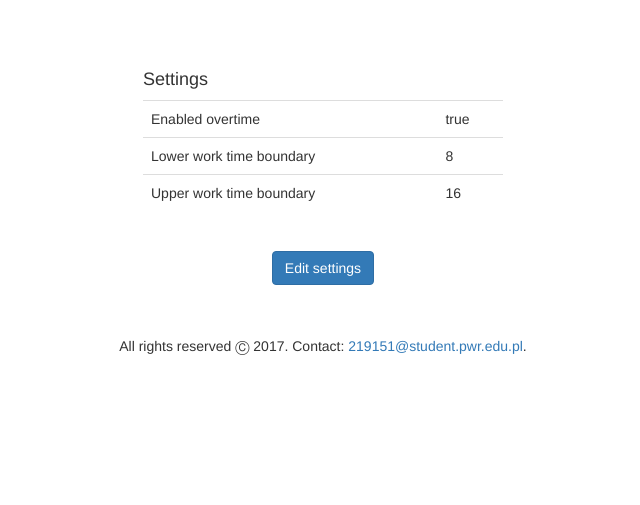
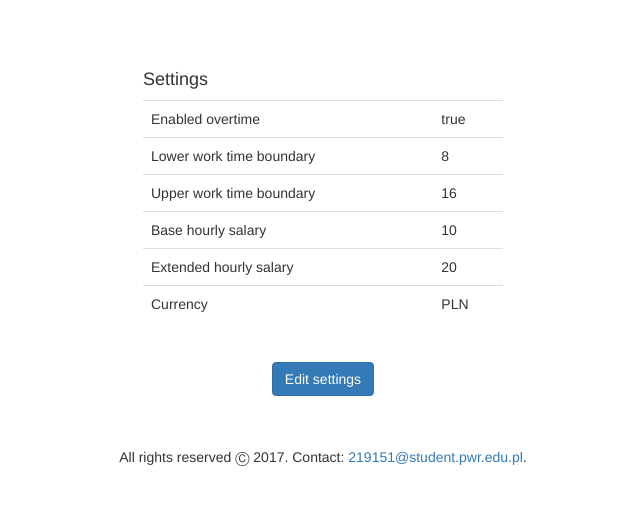
Before and after one commit to Ziemnior/engineering-thesis, a Flask app: page /settings in a window 1280 px wide. Shown: the part 52-557 px from the top of the page, without its empty margins (317-957 px from the left). Run offline with Flask 2, Linux system fonts and the light colour scheme; a user stored in the database is signed in; data comes from the database, SQL or seed files in the repository; some libraries are stand-ins or nearby versions.

Commit message:
Add calculating salary based on editable settings

```diff
--- a/app/run.py
+++ b/app/run.py
@@ -18,8 +18,8 @@ from utils.sensors import check_if_sensor_id_exists, display_registered_sensors,
 from utils.records import calculate_usual_worktime, calculate_overtime, calculate_basic_salary, \
     calculate_extended_salary, process_record, delete_record
 from utils.jinja_filters import int_to_month, int_to_hour, timedelta_to_hour
-from utils.settings import print_config, update_config
-
+from utils.settings import print_config, update_config, read_overtime_status, read_currency, read_base_hour_rate, \
+    read_extended_hour_rate
 
 app = Flask(__name__)
 Bootstrap(app)
@@ -254,7 +254,8 @@ def user_records_all(id):
 def user_shifts(id):
     return render_template("user-shifts.html", user=get_user_profile(User, id),
                            work_time=calculate_usual_worktime(get_user_records(Record, get_user_profile(User, id))),
-                           overtime=calculate_overtime(get_user_records(Record, get_user_profile(User, id))))
+                           overtime=calculate_overtime(get_user_records(Record, get_user_profile(User, id))),
+                           overtime_status=read_overtime_status())
 
 
 @app.route('/user-profile/<id>/salary')
@@ -263,7 +264,11 @@ def user_salary(id):
     return render_template("user-salary.html", user=get_user_profile(User, id),
                            salary=calculate_basic_salary(get_user_records(Record, get_user_profile(User, id))),
                            extened_salary=calculate_extended_salary(
-                               get_user_records(Record, get_user_profile(User, id))))
+                               get_user_records(Record, get_user_profile(User, id))),
+                           overtime_status=read_overtime_status(),
+                           currency=read_currency(),
+                           base_rate=read_base_hour_rate(),
+                           extended_rate=read_extended_hour_rate())
 
 
 @app.route('/user-profile/<id>/delete', methods=["GET", "POST"])
@@ -287,7 +292,8 @@ def delete_records(id, record_id):
 def user_shifts_print(id):
     return render_template("user-shifts-print.html", user=get_user_profile(User, id),
                            work_time=calculate_usual_worktime(get_user_records(Record, get_user_profile(User, id))),
-                           overtime=calculate_overtime(get_user_records(Record, get_user_profile(User, id))))
+                           overtime=calculate_overtime(get_user_records(Record, get_user_profile(User, id))),
+                           overtime_status=read_overtime_status())
 
 
 @app.route('/user-profile/print-salary-<id>')
@@ -296,7 +302,11 @@ def user_salary_print(id):
     return render_template("user-salary-print.html", user=get_user_profile(User, id),
                            salary=calculate_basic_salary(get_user_records(Record, get_user_profile(User, id))),
                            extened_salary=calculate_extended_salary(
-                               get_user_records(Record, get_user_profile(User, id))))
+                               get_user_records(Record, get_user_profile(User, id))),
+                           overtime_status=read_overtime_status(),
+                           currency=read_currency(),
+                           base_rate=read_base_hour_rate(),
+                           extended_rate=read_extended_hour_rate())
 
 
 @app.route('/settings', methods=["GET", "POST"])
@@ -315,5 +325,6 @@ def settings_edit():
         return redirect(url_for('settings_print'))
     return render_template('settings-edit.html', form=form)
 
+
 if __name__ == "__main__":
     app.run(debug=True)
--- a/app/templates/settings-print.html
+++ b/app/templates/settings-print.html
@@ -25,6 +25,18 @@
                     <td>Upper work time boundary</td>
                     <td>{{ settings.worktime.upper_boundary }}</td>
                 </tr>
+                <tr>
+                    <td>Base hourly salary</td>
+                    <td>{{ settings.salary.base_salary }}</td>
+                </tr>
+                <tr>
+                    <td>Extended hourly salary</td>
+                    <td>{{ settings.salary.extended_salary }}</td>
+                </tr>
+                <tr>
+                    <td>Currency</td>
+                    <td>{{ settings.salary.currency }}</td>
+                </tr>
             </table>
             <br>
             <div align="center">
--- a/app/templates/user-shifts-print.html
+++ b/app/templates/user-shifts-print.html
@@ -45,7 +45,7 @@
         <td>{{ elem[2].strftime('%Y-%m-%d %H:%M:%S') }}</td>
         <td>{{ elem[1].strftime('%Y-%m-%d %H:%M:%S') }}</td>
         <td>{{ elem[0] }}</td>
-        <td>{{ overtime[key][0] }}</td>
+        <td>{{ overtime[key][0] * overtime_status|int}}</td>
     </tr>
     {% endfor %}
 
--- a/app/templates/user-shifts.html
+++ b/app/templates/user-shifts.html
@@ -33,7 +33,7 @@
         <td>{{ elem[2].strftime('%Y-%m-%d %H:%M:%S') }}</td>
         <td>{{ elem[1].strftime('%Y-%m-%d %H:%M:%S') }}</td>
         <td>{{ elem[0] }}</td>
-        <td>{{ overtime[key][0] }}</td>
+        <td>{{ overtime[key][0] * overtime_status|int }}</td>
     </tr>
     {% endfor %}
 
--- a/app/utils/records.py
+++ b/app/utils/records.py
@@ -1,5 +1,7 @@
 from database import create_session
 from utils.businesshours import BusinessHours
+from utils.settings import read_worktime_hours
+
 from datetime import timedelta, datetime
 from collections import Counter
 import json
@@ -40,7 +42,7 @@ def calculate_usual_worktime(user):
     worktime = dict()
     i = 0
     for boundaries in get_workday_boundaries(user):
-        business_time = BusinessHours(boundaries[1].timestamp, boundaries[0].timestamp)
+        business_time = BusinessHours(boundaries[1].timestamp, boundaries[0].timestamp, read_worktime_hours())
         worktime[i] = [timedelta(seconds=(business_time.get_seconds())), boundaries[0].timestamp,
                        boundaries[1].timestamp]
         i += 1
--- a/app/utils/settings.py
+++ b/app/utils/settings.py
@@ -21,6 +21,10 @@ def default_config():
     config.add_section('worktime')
     config.set('worktime', 'lower_boundary', '8')
     config.set('worktime', 'upper_boundary', '16')
+    config.add_section('salary')
+    config.set('salary', 'base_salary', '10')
+    config.set('salary', 'extended_salary', '20')
+    config.set('salary', 'currency', 'PLN')
     save_config(config)
 
 
@@ -34,9 +38,12 @@ def print_config():
 def update_config(form):
     config = configparser.ConfigParser()
     config.read(CONFIG_FILE)
-    config.set('overtime', 'enable', str(form.enable_worktime.data).lower())
+    config.set('overtime', 'enable', str(form.enable_worktime.data))
     config.set('worktime', 'lower_boundary', str(form.lower_boundary.data))
     config.set('worktime', 'upper_boundary', str(form.upper_boundary.data))
+    config.set('salary', 'base_salary', str(form.base_salary.data))
+    config.set('salary', 'extended_salary', str(form.extended_salary.data))
+    config.set('salary', 'currency', str(form.currency.data))
     save_config(config)
 
 
@@ -52,3 +59,24 @@ def read_worktime_hours():
     config = configparser.ConfigParser()
     config.read(CONFIG_FILE)
     return [config.getint('worktime', 'lower_boundary'), config.getint('worktime', 'upper_boundary')]
+
+
+def read_currency():
+    check_config_file()
+    config = configparser.ConfigParser()
+    config.read(CONFIG_FILE)
+    return config.get('salary', 'currency')
+
+
+def read_base_hour_rate():
+    check_config_file()
+    config = configparser.ConfigParser()
+    config.read(CONFIG_FILE)
+    return config.get('salary', 'base_salary')
+
+
+def read_extended_hour_rate():
+    check_config_file()
+    config = configparser.ConfigParser()
+    config.read(CONFIG_FILE)
+    return config.get('salary', 'extended_salary')
```
Also changed, not shown: app/templates/settings-edit.html (+7 -2 lines), app/templates/user-salary-print.html (+11 -8 lines), app/templates/user-salary.html (+9 -9 lines), app/utils/businesshours.py (+1 -8 lines), app/utils/forms.py (+7 -4 lines). Lines whose indentation alone changed are shown as unchanged.
